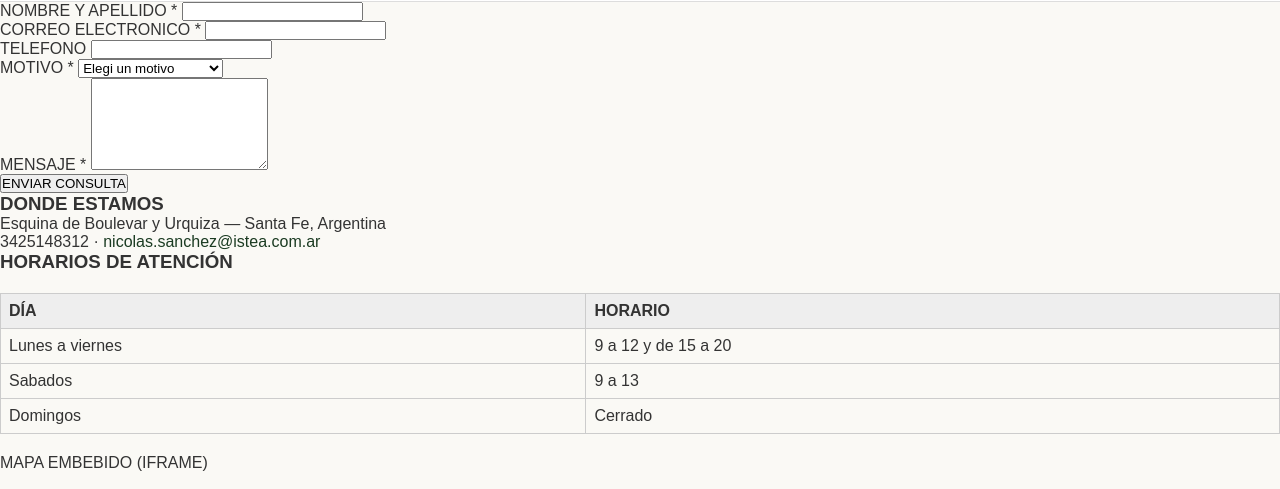
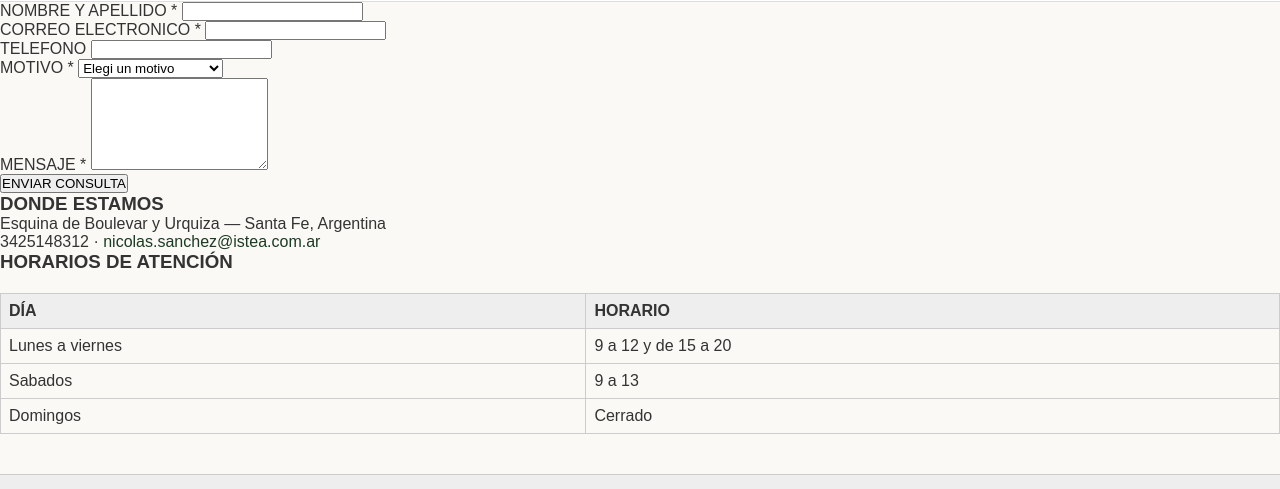
Before and after one commit to nicosanchezk/TP-integrador-NicolasSanchez-Vivero, a plain HTML site: page contacto.html in a window 1280 px wide. Shown: the part 143-632 px from the top of the page. Drawn offline with Linux system fonts and the light colour scheme.

Commit message:
Update contacto.html

```diff
--- a/contacto.html
+++ b/contacto.html
@@ -99,11 +99,6 @@
         </table>
       </div>
 
-      <div class="mapa-contenedor">
-        <p>MAPA EMBEBIDO (IFRAME)</p>
-      </div>
-    </aside>
-  </main>
 
   <footer>
     <section class="footer-info">
```
